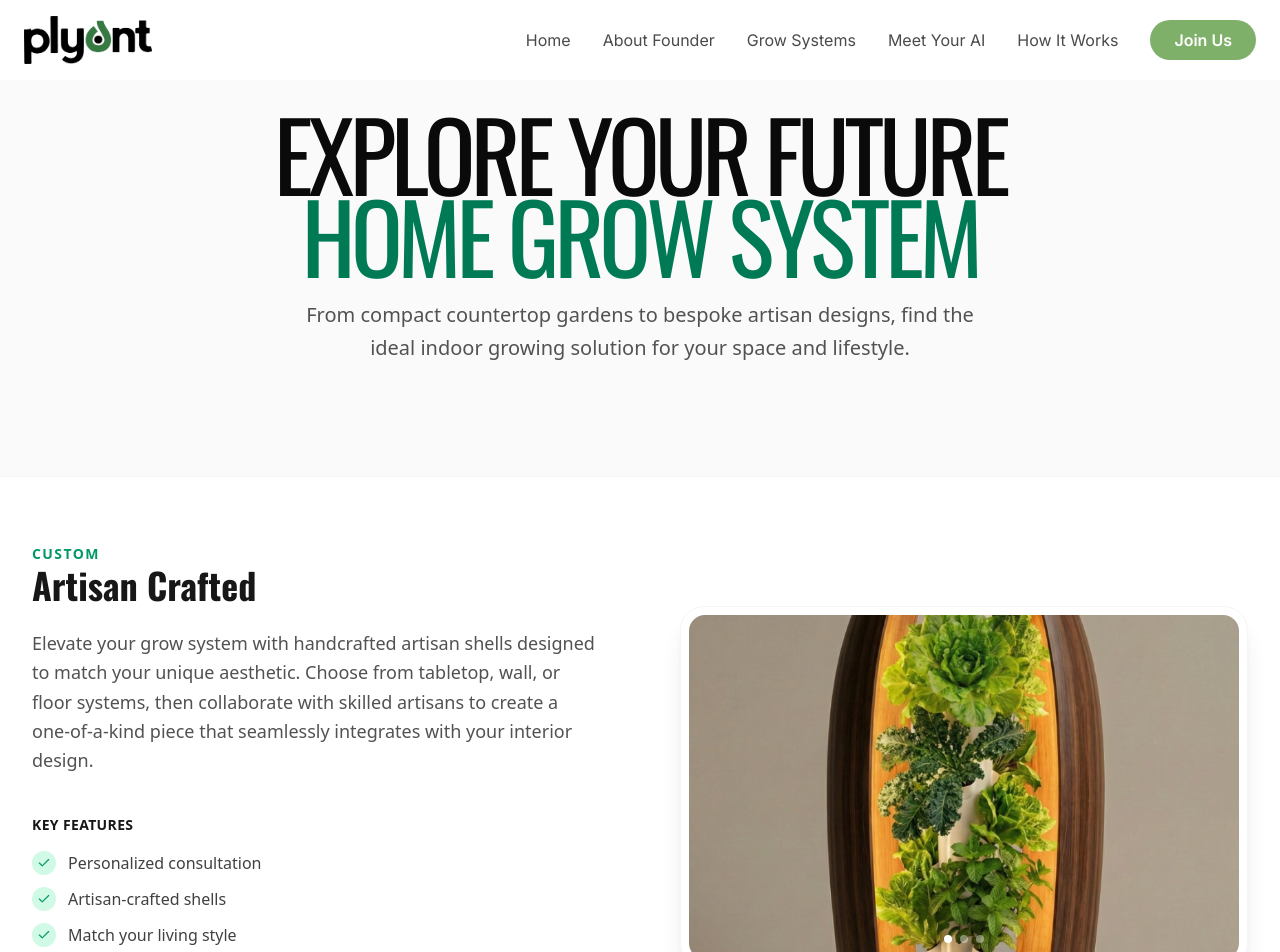
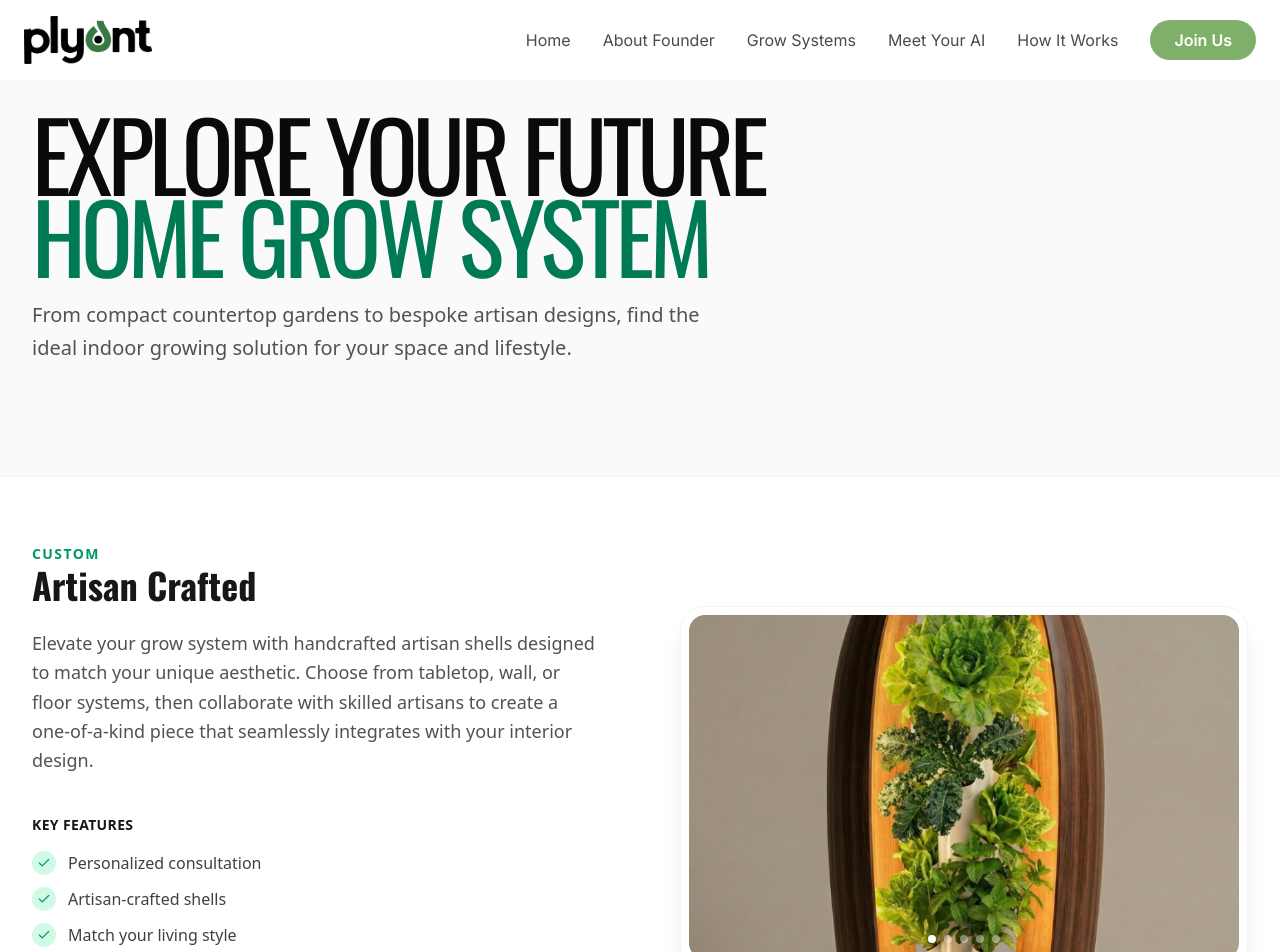
Before and after one commit to KismetKrystle/PLYT-Landing, a Next.js app: page /gallery in a window 1280 px wide. Shown: the top 952 px of the page. Built offline with nearby package versions, Linux system fonts and the light colour scheme; a web font is replaced by a local one.

Commit message:
Update gallery: add images to custom section, left-align title

```diff
--- a/app/gallery/page.tsx
+++ b/app/gallery/page.tsx
@@ -42,7 +42,7 @@ const sections = [
         description: "Elevate your grow system with handcrafted artisan shells designed to match your unique aesthetic. Choose from tabletop, wall, or floor systems, then collaborate with skilled artisans to create a one-of-a-kind piece that seamlessly integrates with your interior design.",
         badge: "Bespoke Design",
         features: ["Personalized consultation", "Artisan-crafted shells", "Match your living style"],
-        images: [galleryImages[3], galleryImages[4], galleryImages[17]]
+        images: [galleryImages[3], galleryImages[4], galleryImages[17], galleryImages[0], galleryImages[1]]
     },
     {
         id: "tabletop",
@@ -198,7 +198,7 @@ export default function GalleryPage() {
 
                 {/* Hero Header */}
                 <div className="w-full bg-neutral-50 border-b border-neutral-100">
-                    <div className="max-w-7xl mx-auto px-4 md:px-8 py-20 md:py-28 text-center">
+                    <div className="max-w-7xl mx-auto px-4 md:px-8 py-20 md:py-28">
                         <motion.h1
                             initial={{ opacity: 0, y: 20 }}
                             animate={{ opacity: 1, y: 0 }}
@@ -210,7 +210,7 @@ export default function GalleryPage() {
                             initial={{ opacity: 0, y: 20 }}
                             animate={{ opacity: 1, y: 0 }}
                             transition={{ delay: 0.1 }}
-                            className="text-neutral-600 max-w-2xl mx-auto text-lg md:text-xl leading-relaxed"
+                            className="text-neutral-600 max-w-2xl text-lg md:text-xl leading-relaxed"
                         >
                             From compact countertop gardens to bespoke artisan designs, find the ideal indoor growing solution for your space and lifestyle.
                         </motion.p>
```
